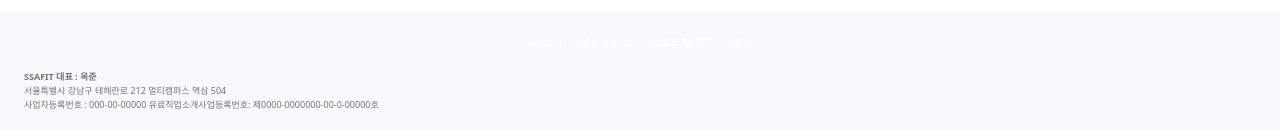
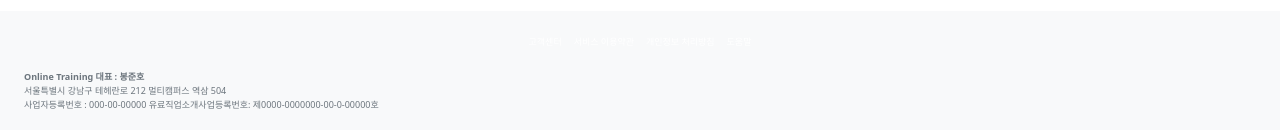
Before and after one commit to JB0527/OnlineTraining, a Vue app: page / in a window 1280 px wide. Shown: the part 1135-1265 px from the top of the page. Built offline with nearby package versions, Linux system fonts and the light colour scheme.

Commit message:
feat: company established

```diff
--- a/src/components/section/Header.vue
+++ b/src/components/section/Header.vue
@@ -8,7 +8,6 @@
             <a v-if="!isLoggedIn" href="/login">로그인</a>
             <a v-else href="/logout">로그아웃</a>
           </div>
-          <div>헬스장 찾기</div>
           <div class="user">
             <img src="../../assets/images/user.png" alt="User" />
           </div>
--- a/src/components/section/footer.vue
+++ b/src/components/section/footer.vue
@@ -6,7 +6,7 @@
         <p>도움말</p>
       </div>
       <div class="footer-extra text-secondary small">
-        <p><b>SSAFIT 대표 : 옥준</b></p>
+        <p><b>Online Training 대표 : 봉준호</b></p>
         <p>서울특별시 강남구 테헤란로 212 멀티캠퍼스 역삼 504</p>
         <p>사업자등록번호 : 000-00-00000 유료직업소개사업등록번호: 제0000-0000000-00-0-00000호</p>
       </div>
--- a/src/main.js
+++ b/src/main.js
@@ -7,5 +7,4 @@ import 'bootstrap'
 import 'bootstrap/dist/css/bootstrap.min.css'
 
 
-
 createApp(App).mount('#app')
```
Also changed, not shown: src/assets/images/logo.png.
